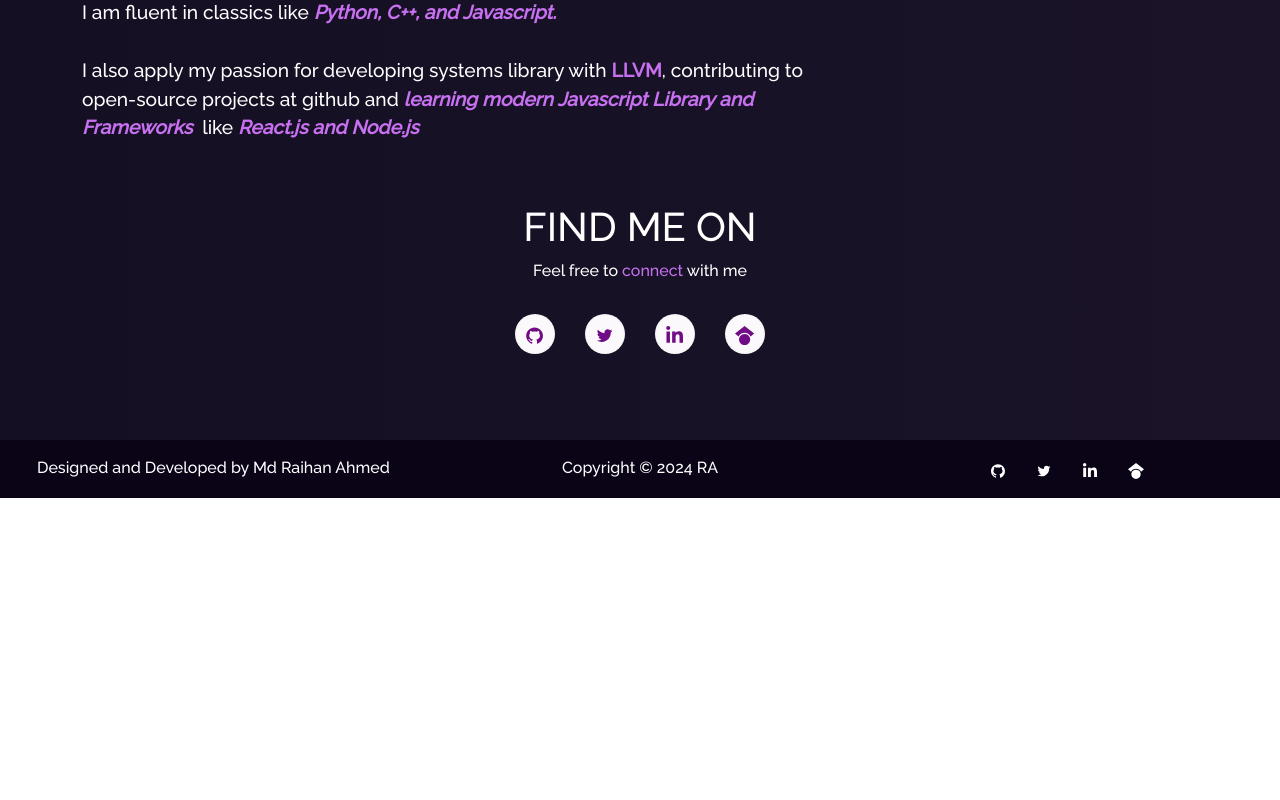
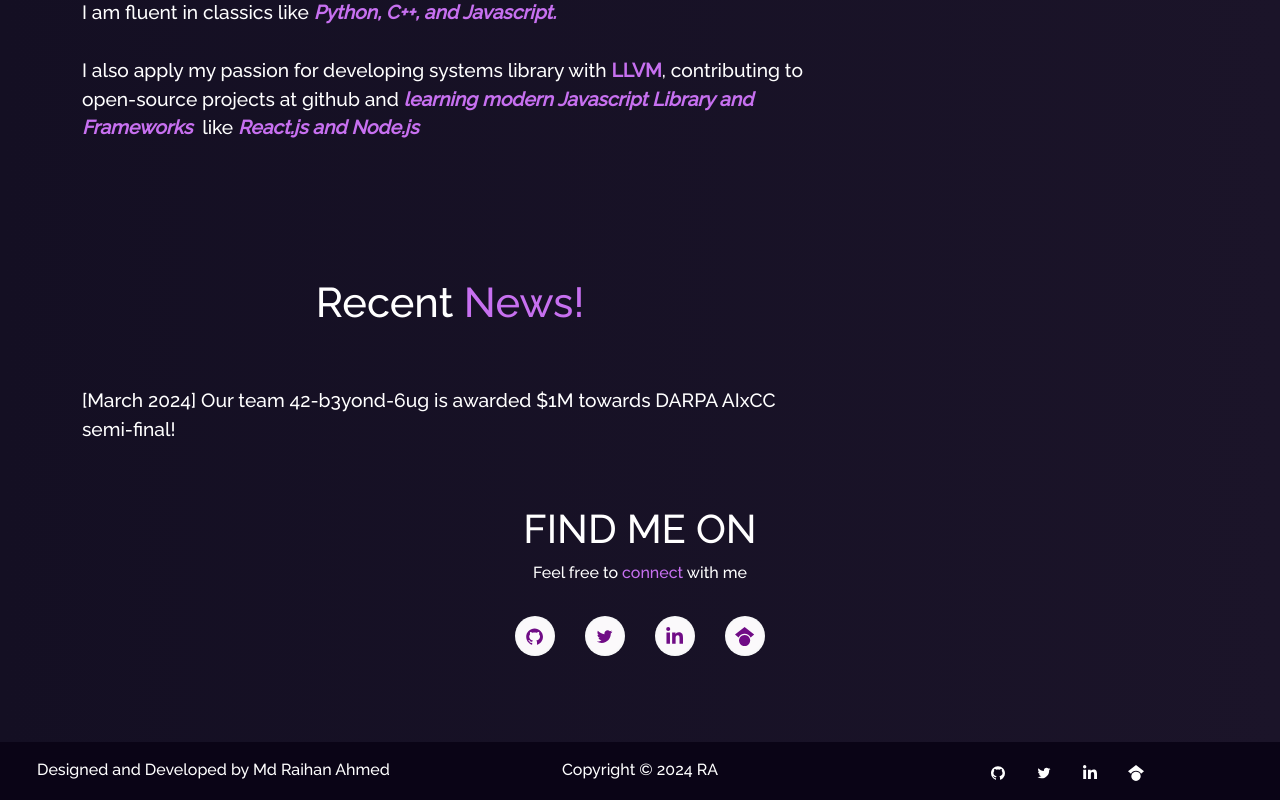
Before and after one commit to mdrahmed/mdrahmed.github.io, a React (Create React App) app: page / in a window 1280 px wide. Shown: the part 1216-2016 px from the top of the page. Before the commit the page ends 1714 px from the top, so only its background shows below. Built offline with nearby package versions, Linux system fonts and the light colour scheme.

Commit message:
news added

```diff
--- a/src/components/Home/Home2.js
+++ b/src/components/Home/Home2.js
@@ -77,6 +77,16 @@ function Home2() {
           </Col>
         </Row>
         <Row>
+          <Col md={8} className="home-about-description">
+              <h1 style={{ fontSize: "2.6em" }}>
+                Recent<span className="purple"> News! </span>
+              </h1>
+              <p className="home-about-body">
+                [March 2024] Our team 42-b3yond-6ug is awarded $1M towards DARPA AIxCC semi-final!
+              </p>
+          </Col>
+        </Row>
+        <Row>
           <Col md={12} className="home-about-social">
             <h1>FIND ME ON</h1>
             <p>
```
